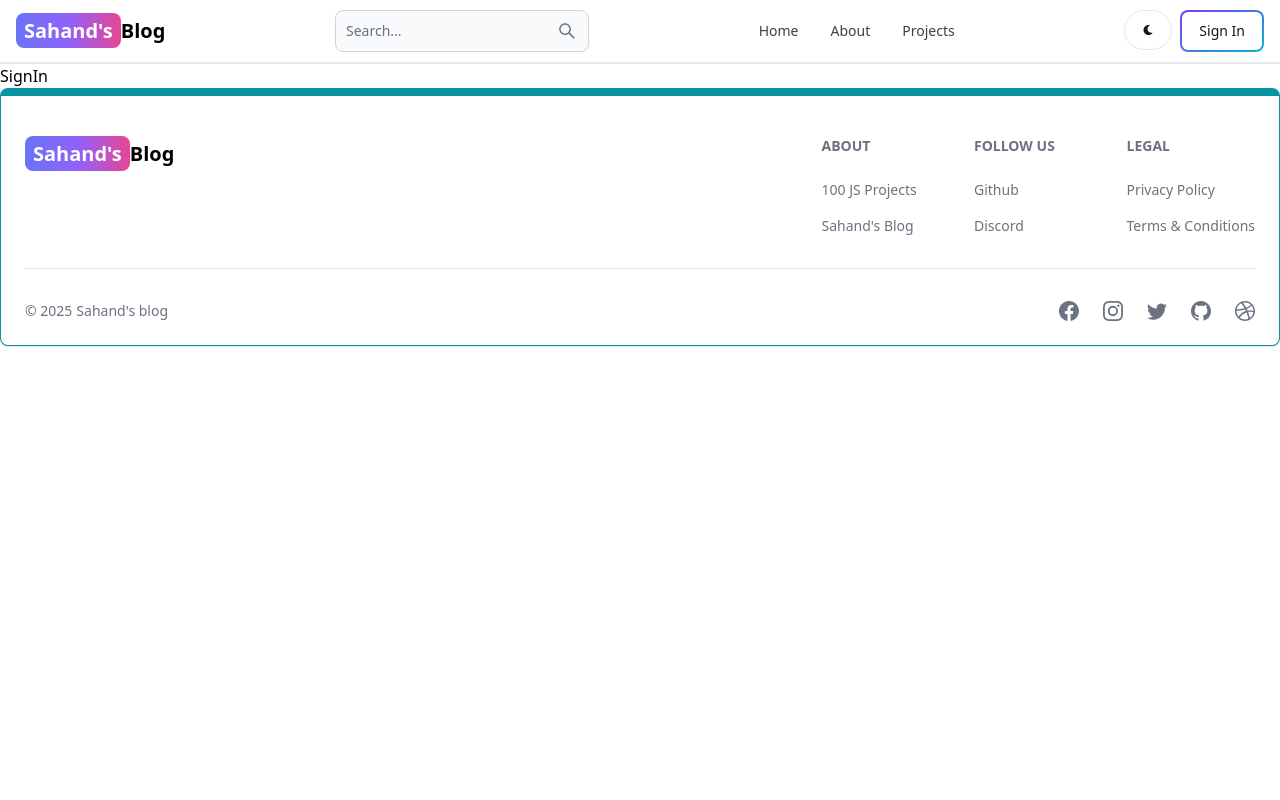
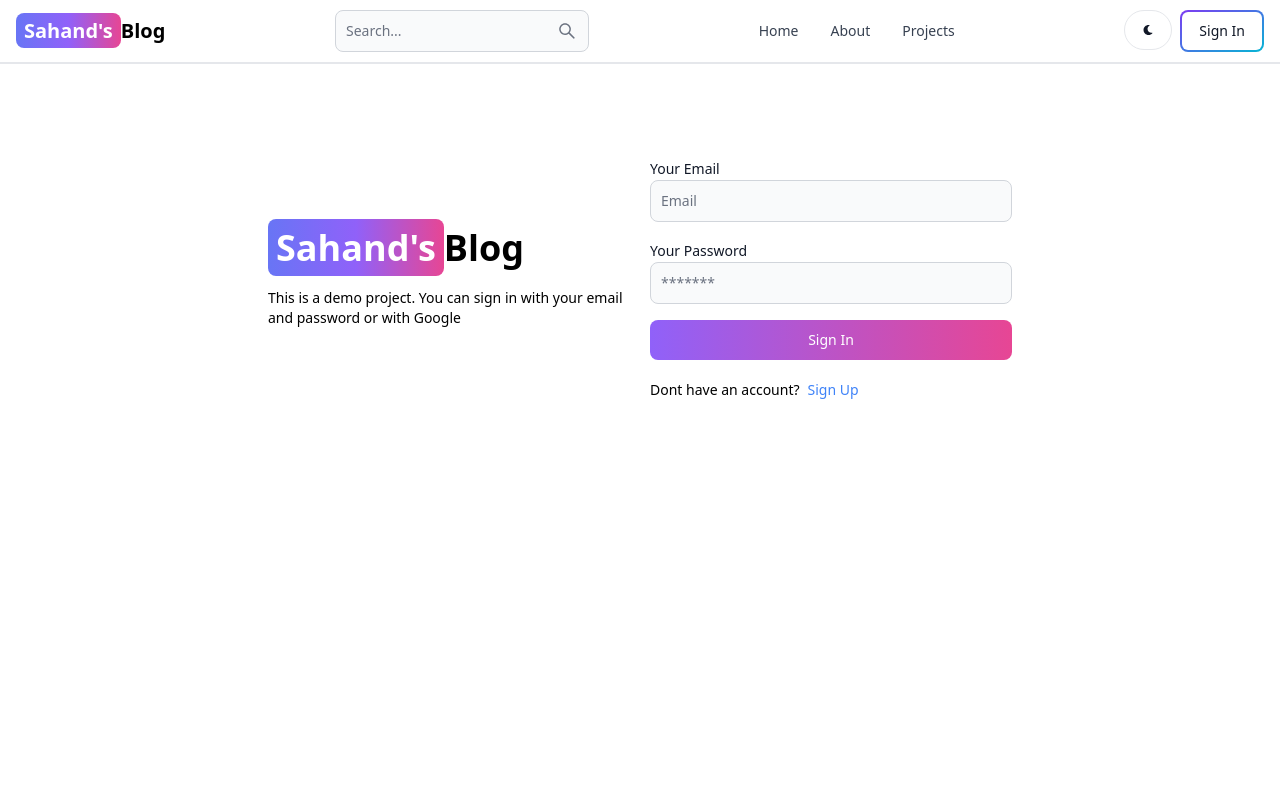
Before and after one commit to AbhijeetKamalekar15/MERN-Blog, a React (Vite) app in the folder client/: page /sign-in in a window 1280 px wide. Shown: the top 800 px of the page. Built offline with nearby package versions, Linux system fonts and the light colour scheme.

Commit message:
complete signin page functionality

```diff
--- a/client/src/pages/SignIn.jsx
+++ b/client/src/pages/SignIn.jsx
@@ -1,9 +1,93 @@
-import React from 'react'
+import { Alert, Button, Label, Spinner, TextInput } from 'flowbite-react'
+import React, { useState } from 'react'
+import { Link, useNavigate } from 'react-router-dom'
 
-export default function SignIn() {
+export default function Signin() {
+  const [formData, setFormData] = useState({});
+  const [errorMessage, setErrorMessage] = useState(null);
+  const [loading, setLoading] = useState(false);
+  const navigate = useNavigate();
+
+  const handleChange = (e) => {
+    setFormData({...formData, [e.target.id]: e.target.value.trim()});
+  };
+  const handleSubmit = async (e) => {
+    e.preventDefault();
+    if(!formData.email || !formData.password){
+      return setErrorMessage('Please fill out all fields');
+    }
+    try {
+      setLoading(true);
+      setErrorMessage(null);
+      const res = await fetch('api/auth/signin', {
+        method: 'POST',
+        headers: { 'Content-Type': 'application/json'},
+        body: JSON.stringify(formData),
+      });
+
+      const data = await res.json();
+      if(data.success === false){
+        return setErrorMessage(data.message);
+      }
+      setLoading(false);
+      if(res.ok){
+        navigate('/');
+      }
+    } catch (error) {
+        setErrorMessage(error.message);
+        setLoading(false);
+    }
+  }
+
   return (
-    <div>
-      SignIn
+    <div className='min-h-screen mt-20'>
+      <div className="flex p-3 max-w-3xl mx-auto flex-col md:flex-row md:items-center gap-5">
+        {/* left */}
+      <div className="flex-1">
+      <Link to='/' className='font-bold dark:text-white text-4xl'>
+          <span className='px-2 py-1 bg-gradient-to-r from-indigo-500 via-purple-500 to-pink-500 rounded-lg text-white'>Sahand's</span>
+          Blog
+        </Link>
+        <p className='text-sm mt-5'>This is a demo project. You can sign in with your email and password or with Google</p>
+      </div>
+      {/* right */}
+      <div className="flex-1">
+        <form className='flex flex-col gap-4' onSubmit={handleSubmit}>
+
+          <div className="">
+            <Label value='Your Email' />
+            <TextInput type='email' placeholder='Email' id='email' onChange={handleChange}/>
+          </div>
+          <div className="">
+            <Label value='Your Password' />
+            <TextInput type='password' placeholder='*******' id='password' onChange={handleChange}/>
+          </div>
+          <Button gradientDuoTone='purpleToPink' type="submit" disabled={loading}>
+            {
+              loading ? (
+                <>
+                  <Spinner size='sm'/>
+                  <span className='pl-3'>Loading...</span>
+                </>
+              ) : 'Sign In'
+            }
+          </Button>
+        </form>
+        <div className='flex gap-2 text-sm mt-5'>
+          <span>Dont have an account?</span>
+          <Link to='/sign-up' className='text-blue-500'>
+            Sign Up
+          </Link>
+        </div>
+        {
+          errorMessage && (
+            <Alert className='mt-5' color='failure'>
+              {errorMessage}
+            </Alert>
+          )
+        }
+      </div>
+      </div>
     </div>
   )
 }
```
